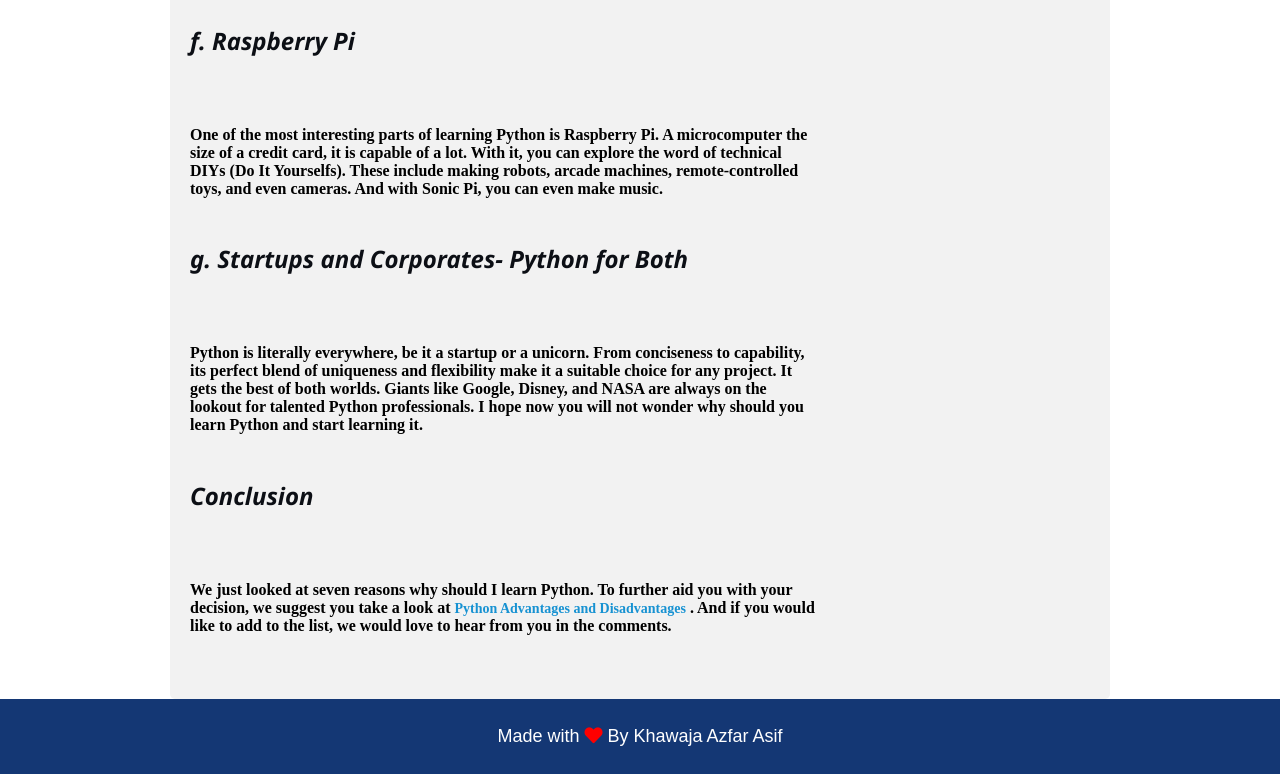
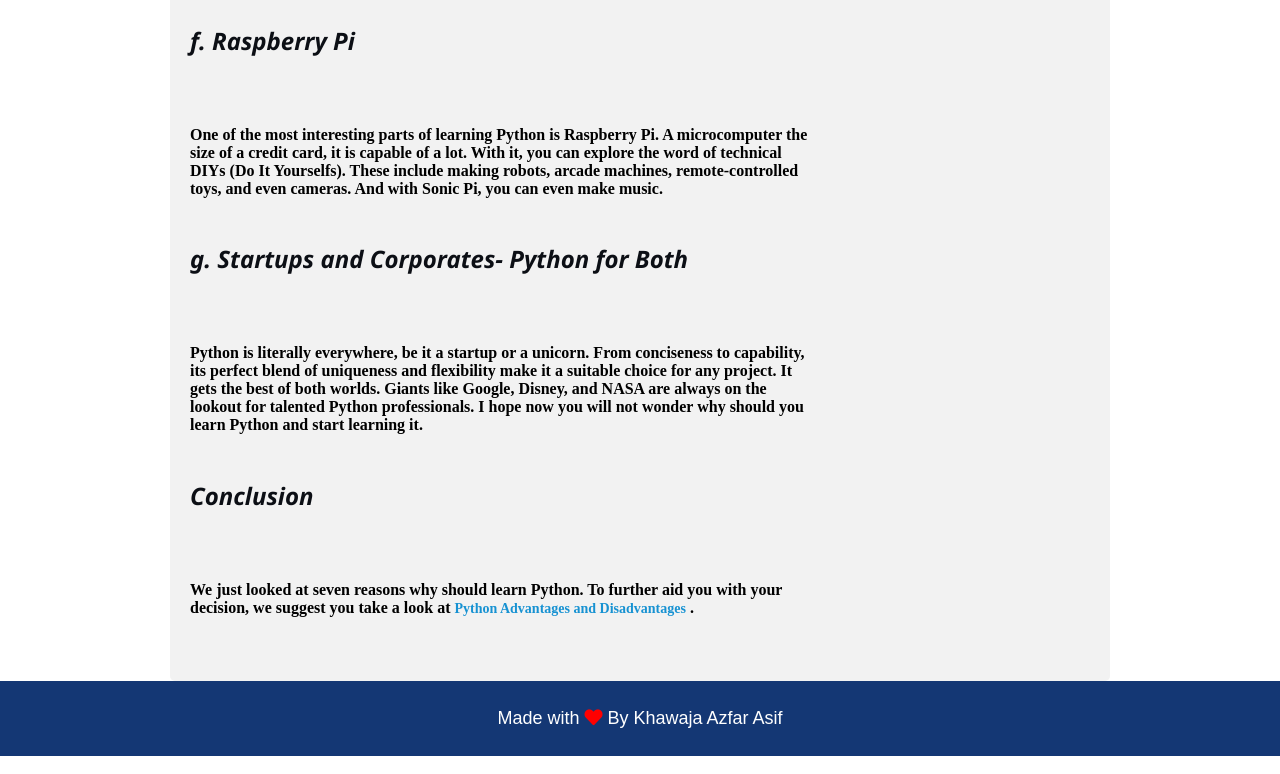
Before and after one commit to khawajaazfar2000/Blog-Website, a plain HTML site: page 3.article.html in a window 1280 px wide. Shown: the part 2489-3263 px from the top of the page. Drawn offline with Linux system fonts and the light colour scheme.

Commit message:
Update 3.article.html

```diff
--- a/3.article.html
+++ b/3.article.html
@@ -134,10 +134,9 @@
 
          <h1 class="article-title">Conclusion </h1><br><br>
          <p class="article-body">
-         <h5>We just looked at seven reasons why should I learn Python. To further aid you with your decision, we
+         <h5>We just looked at seven reasons why should learn Python. To further aid you with your decision, we
             suggest you take a look at <a href="https://data-flair.training/blogs/advantages-and-disadvantages-of-python/"
-            class="article-read-more">Python Advantages and Disadvantages</a> . And if you would like to add to the list, we
-            would love to hear from you in the comments.
+            class="article-read-more">Python Advantages and Disadvantages</a> .
             <br><br>
          </h5>
          </p>
```
